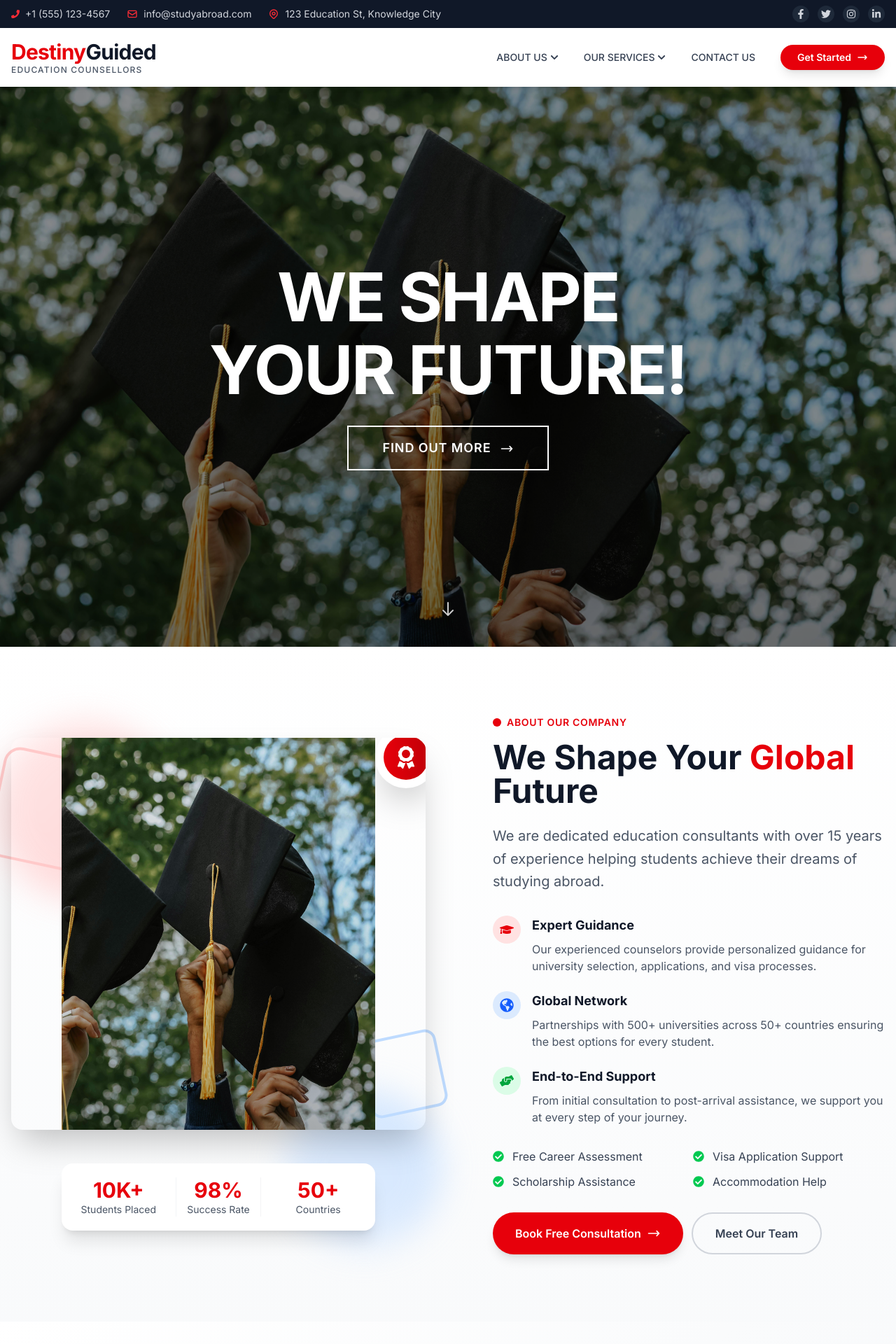
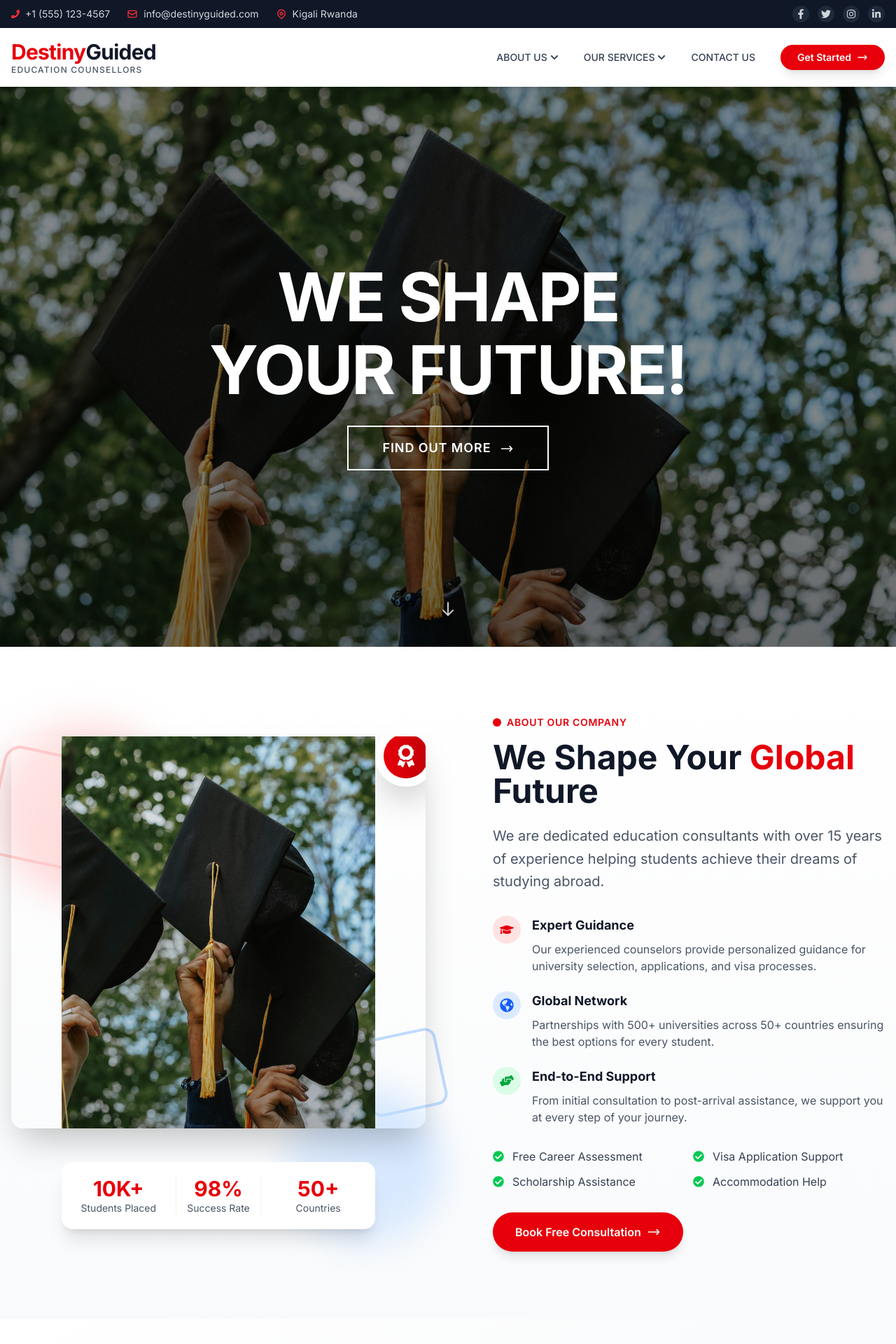
Before and after one commit to mugisha09/destinyguided, a Next.js app: page / in a window 1280 px wide. Shown: the top 1920 px of the page at 70% size. Built offline with nearby package versions, Linux system fonts and the light colour scheme.

Commit message:
improved ui

```diff
--- a/app/components/AboutSection.tsx
+++ b/app/components/AboutSection.tsx
@@ -157,9 +157,7 @@ const AboutUs = () => {
                   <path strokeLinecap="round" strokeLinejoin="round" strokeWidth={2} d="M17 8l4 4m0 0l-4 4m4-4H3" />
                 </svg>
               </button>
-              <button className="px-6 py-3 md:px-8 md:py-4 border-2 border-gray-300 text-gray-700 font-semibold rounded-full hover:border-red-600 hover:text-red-600 transition-all duration-300 text-sm md:text-base">
-                Meet Our Team
-              </button>
+
             </div>
           </div>
         </div>
--- a/app/components/Footer.tsx
+++ b/app/components/Footer.tsx
@@ -129,7 +129,7 @@ const Footer = () => {
                 <div>
                   <p className="text-gray-500 text-sm">Visit Us</p>
                   <p className="text-gray-900 font-semibold">123 Education Street</p>
-                  <p className="text-gray-400 text-xs mt-1">Knowledge City</p>
+                  <p className="text-gray-400 text-xs mt-1">Kigali,Rwanda</p>
                 </div>
               </div>
             </div>
--- a/app/components/Navbar.tsx
+++ b/app/components/Navbar.tsx
@@ -52,11 +52,11 @@ const Header = () => {
               </div>
               <div className="hidden lg:flex items-center space-x-2">
                 <HiOutlineMail className="w-4 h-4 text-red-500" />
-                <span>info@studyabroad.com</span>
+                <span>info@destinyguided.com</span>
               </div>
               <div className="hidden xl:flex items-center space-x-2">
                 <HiOutlineLocationMarker className="w-4 h-4 text-red-500" />
-                <span>123 Education St, Knowledge City</span>
+                <span>Kigali Rwanda</span>
               </div>
             </div>
 
```
